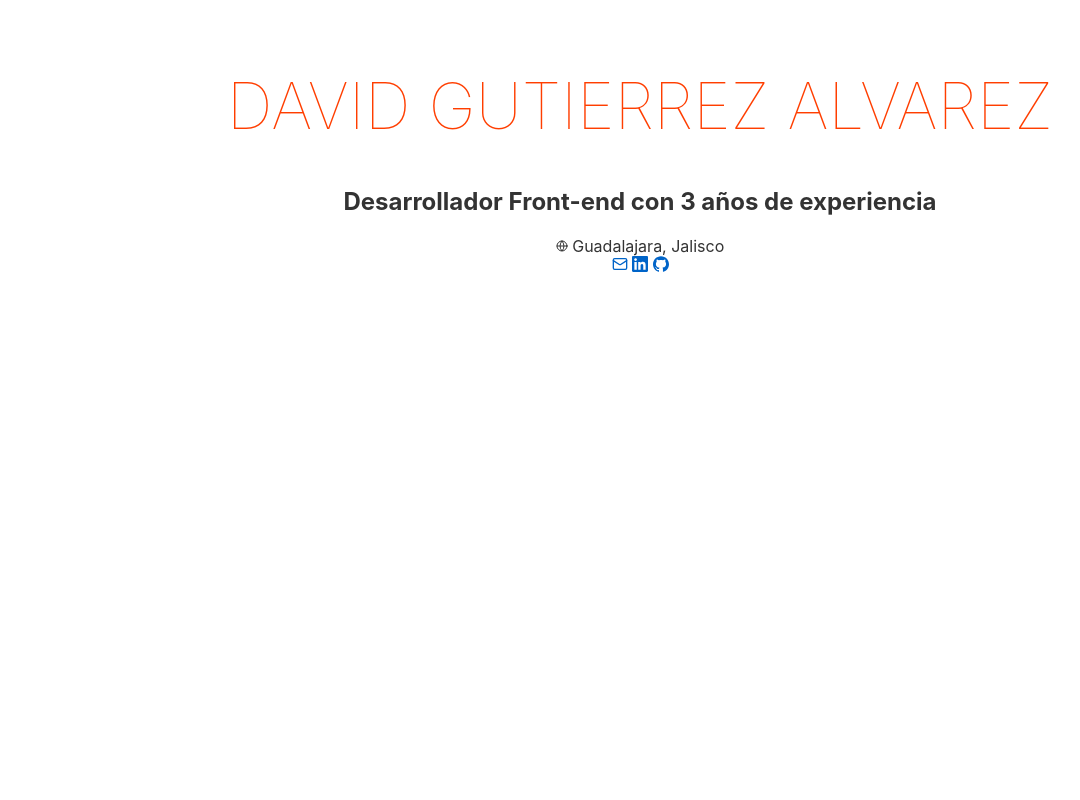
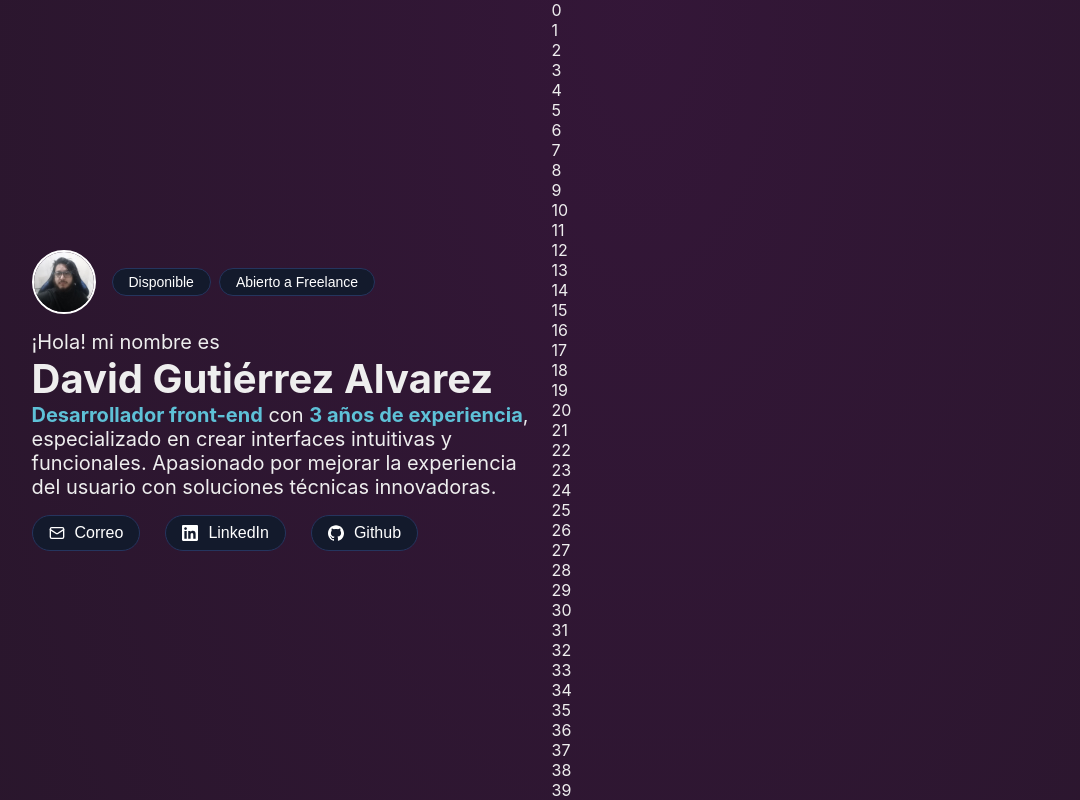
Before and after one commit to self-david/self-david, a Svelte app: page / in a window 1280 px wide. Shown: the top 800 px of the page, without its empty margins (0-1080 px from the left). Built offline with nearby package versions, Linux system fonts and the light colour scheme.

Commit message:
add left portfolio

```diff
--- a/public/global.css
+++ b/public/global.css
@@ -1,63 +1,30 @@
+* {
+	box-sizing: border-box;
+	margin: 0;
+	padding: 0;
+	/* border: 1px solid red; */
+
+}
+
+:root {
+	--color-accent: #5EC1D7;
+	--color-dark: #131A2C;
+	--color-gray: #25355E;
+}
+
 html, body {
 	position: relative;
-	width: 100%;
-	height: 100%;
+	max-width: 100vw;
 }
 
 body {
-	color: #333;
-	margin: 0;
-	padding: 8px;
-	box-sizing: border-box;
 	font-family: -apple-system, BlinkMacSystemFont, "Segoe UI", Roboto, Oxygen-Sans, Ubuntu, Cantarell, "Helvetica Neue", sans-serif;
+	background-color: #161616;
+	background-image: radial-gradient(123.75% 123.75% at 50% 0%, rgba(107, 23, 119, 0.35) 0%, rgba(107, 23, 119, 0.10) 100%);
+	color: #eee;
+	display: flex;
+	justify-content: center;
+	gap:20px;
+	justify-content: center;
+	padding: 0 calc((100vw - 1200px) / 2 - 8.5px);
 }
-
-a {
-	color: rgb(0,100,200);
-	text-decoration: none;
-}
-
-a:hover {
-	text-decoration: underline;
-}
-
-a:visited {
-	color: rgb(0,80,160);
-}
-
-label {
-	display: block;
-}
-
-input, button, select, textarea {
-	font-family: inherit;
-	font-size: inherit;
-	-webkit-padding: 0.4em 0;
-	padding: 0.4em;
-	margin: 0 0 0.5em 0;
-	box-sizing: border-box;
-	border: 1px solid #ccc;
-	border-radius: 2px;
-}
-
-input:disabled {
-	color: #ccc;
-}
-
-button {
-	color: #333;
-	background-color: #f4f4f4;
-	outline: none;
-}
-
-button:disabled {
-	color: #999;
-}
-
-button:not(:disabled):active {
-	background-color: #ddd;
-}
-
-button:focus {
-	border-color: #666;
-}
--- a/src/App.svelte
+++ b/src/App.svelte
@@ -1,4 +1,5 @@
 <script>
+	import ProfessionalResume from './components/ProfessionalResume.svelte'
 	import IconEmail from './components/icons/Email.svelte'
 	import IconLinkedIn from './components/icons/LinkedIn.svelte'
 	import IconGithub from './components/icons/Github.svelte'
@@ -15,20 +16,15 @@
 	}
 </script>
 
+<svelte:component this={ProfessionalResume} />
 <main>
-	<div class="info" >
-		<h1 >{name}</h1>
-		<h2 >Desarrollador Front-end con 3 años de experiencia</h2>
-		<span >
-			<svg xmlns="http://www.w3.org/2000/svg" width="12" height="12" viewBox="0 0 24 24" fill="none" stroke="currentColor" stroke-width="2" stroke-linecap="round" stroke-linejoin="round">
-				<circle cx="12" cy="12" r="10"></circle>
-				<path d="M12 2a14.5 14.5 0 0 0 0 20 14.5 14.5 0 0 0 0-20"></path>
-				<path d="M2 12h20"></path>
-			</svg>
-			Guadalajara, Jalisco
-		</span>
+	<div>
+		{#each [...Array(130).keys()] as idx}
+			<p>{idx}</p>
+		{/each}
+	</div>
 
-		<footer class="no-print" >
+	<!-- <footer class="no-print" >
 		<a href="mailto:david_xd1996@live.com.mx" title="Enviar un correo electrónico a {name} al correo david_xd1996@live.com.mx" {...linkProps}>
 			<svelte:component this={IconEmail} />
 		</a>
@@ -38,28 +34,36 @@
 		<a href="https://github.com/self-david" title="Visitar el perfil de {name} en GitHub" {...linkProps}>
 			<svelte:component this={IconGithub} />
 		</a>
-		</footer>
-	</div>
+	</footer> -->
+
+	<!-- <span>
+		<svg xmlns="http://www.w3.org/2000/svg" width="12" height="12" viewBox="0 0 24 24" fill="none" stroke="currentColor" stroke-width="2" stroke-linecap="round" stroke-linejoin="round">
+			<circle cx="12" cy="12" r="10"></circle>
+			<path d="M12 2a14.5 14.5 0 0 0 0 20 14.5 14.5 0 0 0 0-20"></path>
+			<path d="M2 12h20"></path>
+		</svg>
+		Guadalajara, Jalisco
+	</span> -->
 </main>
 
 <style>
 	main {
-		text-align: center;
-		padding: 1em;
-		max-width: 240px;
-		margin: 0 auto;
+		display: flex;
+		width: 100%;
+		max-width: 1200px;
+		position: sticky;
+		top: 0;
 	}
 
-	h1 {
-		color: #ff3e00;
-		text-transform: uppercase;
-		font-size: 4em;
-		font-weight: 100;
-	}
-
-	@media (min-width: 640px) {
-		main {
-			max-width: none;
-		}
+	footer {
+		position: absolute;
+		bottom: 0;
+		left: 0;
+		right: 0;
+		margin: 0 auto;
+		width: 100%;
+		padding: 1rem;
+		display: flex;
+		justify-content: center;
 	}
 </style>
--- /dev/null
+++ b/src/components/Button.svelte
@@ -0,0 +1,36 @@
+<script>
+  export let size = 'medium';
+</script>
+
+<button class={size}>
+  <slot />
+</button>
+
+<style>
+  button {
+    display: flex;
+    justify-content: center;
+    align-items: center;
+    gap: 10px;
+    padding: 0 16px;
+    border-radius: 18px;
+    background-color: var(--color-dark);
+    color: #FFF;
+    border: 1px solid var(--color-gray);
+    cursor: pointer;
+  }
+
+  button:hover {
+    background-color: var(--color-gray);
+  }
+
+  .small {
+    height: 28px;
+    font-size: 14px;
+  }
+
+  .medium {
+    height: 36px;
+    font-size: 16px;
+  }
+</style>
--- /dev/null
+++ b/src/components/ProfessionalResume.svelte
@@ -0,0 +1,74 @@
+<script>
+  import Button from "./Button.svelte"
+	import IconEmail from './icons/Email.svelte'
+	import IconLinkedIn from './icons/LinkedIn.svelte'
+	import IconGithub from './icons/Github.svelte'
+</script>
+
+<div class='resume'>
+  <div class='resume-header'>
+    <img src="./profile.jpg" alt="">
+    <Button size='small'>Disponible</Button>
+    <Button size='small'>Abierto a Freelance</Button>
+  </div>
+  <div>
+    <p class='say'>¡Hola! mi nombre es</p>
+    <h1>David Gutiérrez Alvarez</h1>
+    <p class='desc'><span class='highlighted'>Desarrollador front-end</span> con <span class='highlighted'>3 años de experiencia</span>, especializado en crear interfaces intuitivas y funcionales. Apasionado por mejorar la experiencia del usuario con soluciones técnicas innovadoras.</p>
+  </div>
+
+  <div class='resume-links'>
+    <Button><IconEmail /> Correo</Button>
+    <Button><IconLinkedIn /> LinkedIn</Button>
+    <Button><IconGithub /> Github</Button>
+  </div>
+</div>
+
+<style>
+  .resume {
+    display: flex;
+    flex-direction: column;
+    align-items: flex-start;
+    justify-content: center;
+    gap: 16px;
+    position: sticky;
+    top: 0;
+    height: 100vh;
+    max-width: 500px;
+  }
+
+  .resume-header {
+    display: flex;
+    gap: 8px;
+    align-items: center;
+    justify-content: flex-start;
+  }
+
+  img {
+    width: 64px;
+    border-radius: 50%;
+    border: 2px solid #fff;
+    margin-right: 8PX;
+  }
+
+  h1 {
+    font-size: 40px;
+    font-weight: 700;
+  }
+
+  .say, .desc {
+    font-size: 20px;
+  }
+
+  .highlighted {
+    color: var(--color-accent);
+    font-weight: 700;
+  }
+
+  .resume-links {
+    display: flex;
+    gap: 25px;
+    align-items: flex-start;
+    justify-content: flex-start;
+  }
+</style>
```
Also changed, not shown: public/profile.jpg (added). Lines whose indentation alone changed are shown as unchanged.
